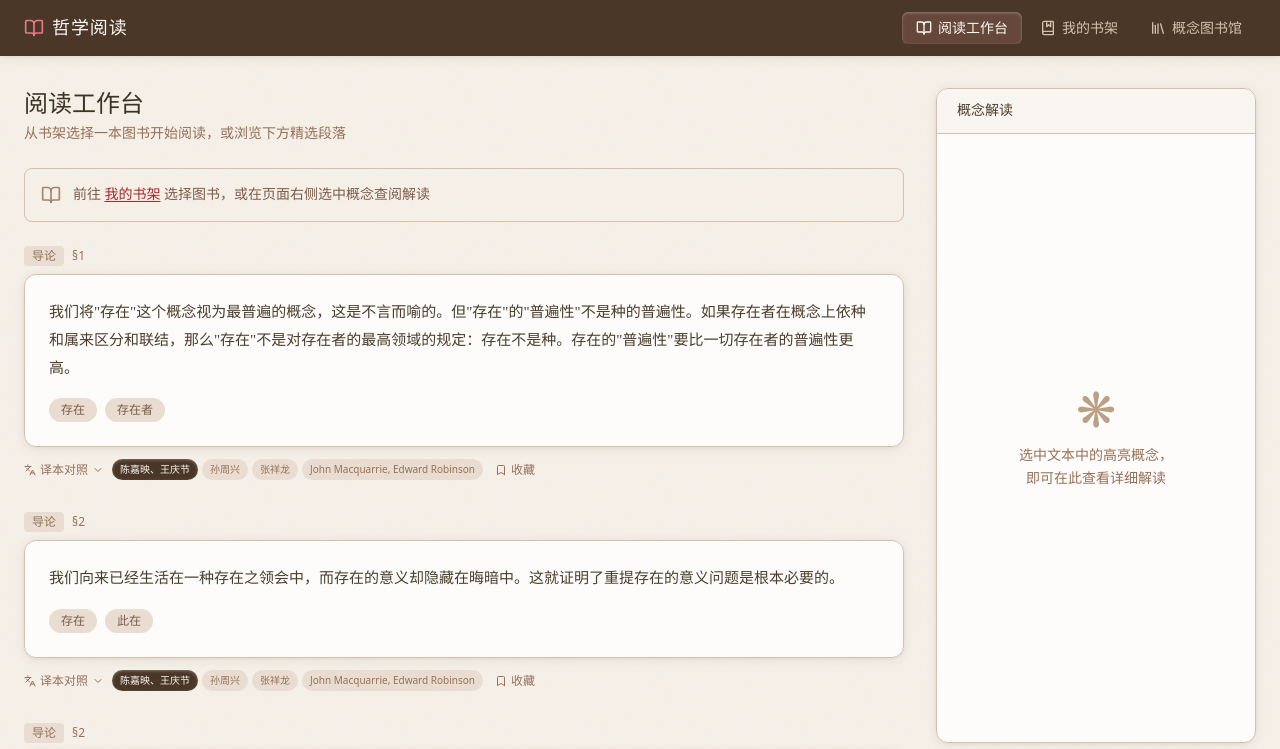
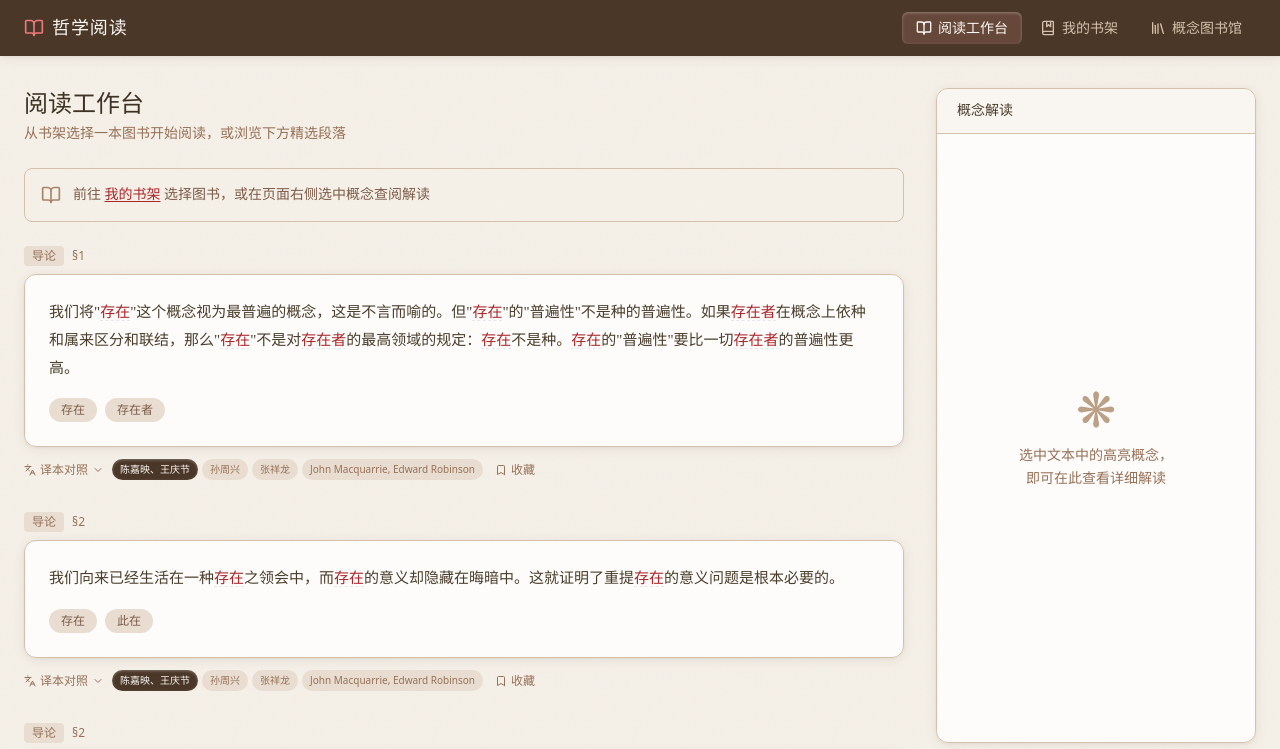
Before and after one commit to olivia-ship-it-coder/trytest, a React (Vite) app: page / in a window 1280 px wide. Shown: the top 749 px of the page. Built offline with nearby package versions, Linux system fonts and the light colour scheme.

Commit message:
feat: 哲学书籍阅读分析网页
Co-authored-by: traeagent <traeagent@users.noreply.github.com>

```diff
--- /dev/null
+++ b/src/components/ConceptTooltip.tsx
@@ -0,0 +1,44 @@
+import type { Concept } from '@/types'
+
+interface ConceptTooltipProps {
+  concept: Concept | null
+  mousePos: { x: number; y: number } | null
+}
+
+export default function ConceptTooltip({ concept, mousePos }: ConceptTooltipProps) {
+  if (!concept || !mousePos) return null
+
+  const tooltipWidth = 260
+
+  const left = Math.min(mousePos.x + 16, window.innerWidth - tooltipWidth - 16)
+  const top = Math.min(mousePos.y + 16, window.innerHeight - 240)
+
+  return (
+    <div
+      className="fixed z-[100] pointer-events-none animate-fade-in"
+      style={{ left, top }}
+    >
+      <div className="w-[260px] rounded-xl border border-leather-200 bg-white shadow-book-lg overflow-hidden">
+        <div className="border-b border-leather-100 px-4 py-3">
+          <div className="flex items-center gap-2">
+            <h4 className="font-bold text-ink-900">{concept.name}</h4>
+            {concept.pinyin && (
+              <span className="text-xs text-leather-400">({concept.pinyin})</span>
+            )}
+          </div>
+          <span className="mt-1 inline-block rounded bg-crimson-50 px-1.5 py-0.5 text-[10px] text-crimon-700">
+            {concept.field}
+          </span>
+        </div>
+        <div className="px-4 py-3">
+          <p className="text-sm leading-relaxed text-ink-700">
+            {concept.shortDefinition}
+          </p>
+          <p className="mt-2 text-[10px] leading-relaxed text-leather-400">
+            出处：{concept.source}
+          </p>
+        </div>
+      </div>
+    </div>
+  )
+}
--- a/src/pages/Reader.tsx
+++ b/src/pages/Reader.tsx
@@ -5,14 +5,60 @@ import { concepts } from '@/data/concepts'
 import { sectionToTranslation } from '@/data/sectionTranslationMap'
 import { useBookStore } from '@/stores/bookStore'
 import ConceptPanel from '@/components/ConceptPanel'
+import ConceptTooltip from '@/components/ConceptTooltip'
 import TOCSidebar from '@/components/TOCSidebar'
 import TranslationView from '@/components/TranslationView'
+import { findConceptMatches } from '@/utils/conceptMarker'
+import type { Concept } from '@/types'
 
 export default function Reader() {
   const [selectedConcept, setSelectedConcept] = useState<string | null>(null)
   const [showAnalysis, setShowAnalysis] = useState(true)
   const [activeParagraph, setActiveParagraph] = useState<string | null>(null)
   const [expandedGroups, setExpandedGroups] = useState<Set<string>>(new Set())
+  const [hoveredConcept, setHoveredConcept] = useState<Concept | null>(null)
+  const [mousePos, setMousePos] = useState<{ x: number; y: number } | null>(null)
+
+  const renderMarkedText = (text: string) => {
+    if (!text) return null
+    const matches = findConceptMatches(text, concepts)
+    if (matches.length === 0) return text
+
+    const nodes: React.ReactNode[] = []
+    let lastEnd = 0
+
+    for (const match of matches) {
+      if (match.startIndex > lastEnd) {
+        nodes.push(text.slice(lastEnd, match.startIndex))
+      }
+      nodes.push(
+        <span
+          key={`c-${match.startIndex}`}
+          className="cursor-help border-b border-dashed border-crimon-300/50 text-crimson-700 transition-colors duration-150 hover:bg-crimson-50"
+          onMouseEnter={(e) => {
+            setHoveredConcept(match.concept)
+            setMousePos({ x: e.clientX, y: e.clientY })
+          }}
+          onMouseMove={(e) => {
+            setMousePos({ x: e.clientX, y: e.clientY })
+          }}
+          onMouseLeave={() => {
+            setHoveredConcept(null)
+            setMousePos(null)
+          }}
+        >
+          {match.concept.name}
+        </span>
+      )
+      lastEnd = match.endIndex
+    }
+
+    if (lastEnd < text.length) {
+      nodes.push(text.slice(lastEnd))
+    }
+
+    return nodes
+  }
 
   const toggleExpanded = (key: string) => {
     setExpandedGroups((prev) => {
@@ -221,8 +267,9 @@ export default function Reader() {
 
   if (!readingBook) {
     return (
-      <div className="animate-fade-in flex gap-8">
-        <div className="flex-1 min-w-0">
+      <>
+        <div className="animate-fade-in flex gap-8">
+          <div className="flex-1 min-w-0">
           <div className="mb-6">
             <h1 className="font-serif text-2xl font-bold text-ink-900">阅读工作台</h1>
             <p className="mt-1 font-serif text-sm text-leather-500">
@@ -255,7 +302,7 @@ export default function Reader() {
 
                 <div className="rounded-xl border border-leather-200 bg-white/80 p-6 shadow-book transition-all hover:shadow-book-lg">
                   <p className="font-serif text-[15px] leading-[1.85] text-ink-800">
-                    {para.content}
+                    {renderMarkedText(para.content)}
                   </p>
 
                   <div className="mt-4 flex flex-wrap items-center gap-2">
@@ -330,7 +377,9 @@ export default function Reader() {
             </div>
           </div>
         </div>
+        <ConceptTooltip concept={hoveredConcept} mousePos={mousePos} />
       </div>
+    </>
     )
   }
 
@@ -352,6 +401,7 @@ export default function Reader() {
       : contentText || ''
 
     return (
+      <>
       <div className="flex h-[calc(100vh-5rem)]">
         {/* Left panel - chapters (collapsible tree) */}
         <div className={`${showTOC ? 'w-64' : 'w-0'} transition-all duration-300 overflow-hidden shrink-0 bg-white border-r border-leather-200 flex flex-col`}>
@@ -403,7 +453,7 @@ export default function Reader() {
           <div className="flex-1 overflow-y-auto p-8">
             <div className="max-w-3xl mx-auto">
               {chapterText ? (
-                <p className="whitespace-pre-wrap leading-relaxed text-ink-800">{chapterText}</p>
+                <p className="whitespace-pre-wrap leading-relaxed text-ink-800">{renderMarkedText(chapterText)}</p>
               ) : (
                 <p className="text-leather-400 italic">
                   {contentText ? '请选择章节以查看内容' : '暂无文本内容'}
@@ -413,10 +463,13 @@ export default function Reader() {
           </div>
         </div>
       </div>
+      <ConceptTooltip concept={hoveredConcept} mousePos={mousePos} />
+    </>
     )
   }
 
   return (
+    <>
     <div className="animate-fade-in">
       <TOCSidebar />
 
@@ -540,5 +593,7 @@ export default function Reader() {
         )}
       </div>
     </div>
+    <ConceptTooltip concept={hoveredConcept} mousePos={mousePos} />
+    </>
   )
 }
--- /dev/null
+++ b/src/utils/conceptMarker.ts
@@ -0,0 +1,41 @@
+import type { Concept } from '@/types'
+
+export interface ConceptMatch {
+  concept: Concept
+  startIndex: number
+  endIndex: number
+}
+
+export function findConceptMatches(text: string, concepts: Concept[]): ConceptMatch[] {
+  const sorted = [...concepts].sort((a, b) => b.name.length - a.name.length)
+  const matches: ConceptMatch[] = []
+  const occupied = new Set<number>()
+
+  for (const concept of sorted) {
+    let searchFrom = 0
+    while (true) {
+      const idx = text.indexOf(concept.name, searchFrom)
+      if (idx === -1) break
+
+      let overlap = false
+      for (let i = idx; i < idx + concept.name.length; i++) {
+        if (occupied.has(i)) {
+          overlap = true
+          break
+        }
+      }
+
+      if (!overlap) {
+        matches.push({ concept, startIndex: idx, endIndex: idx + concept.name.length })
+        for (let i = idx; i < idx + concept.name.length; i++) {
+          occupied.add(i)
+        }
+      }
+
+      searchFrom = idx + 1
+    }
+  }
+
+  matches.sort((a, b) => a.startIndex - b.startIndex)
+  return matches
+}
```
